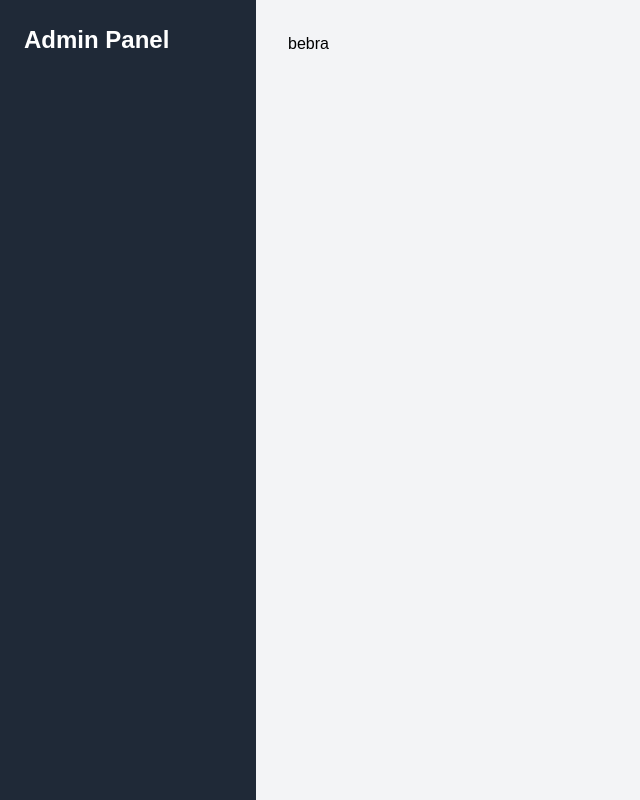
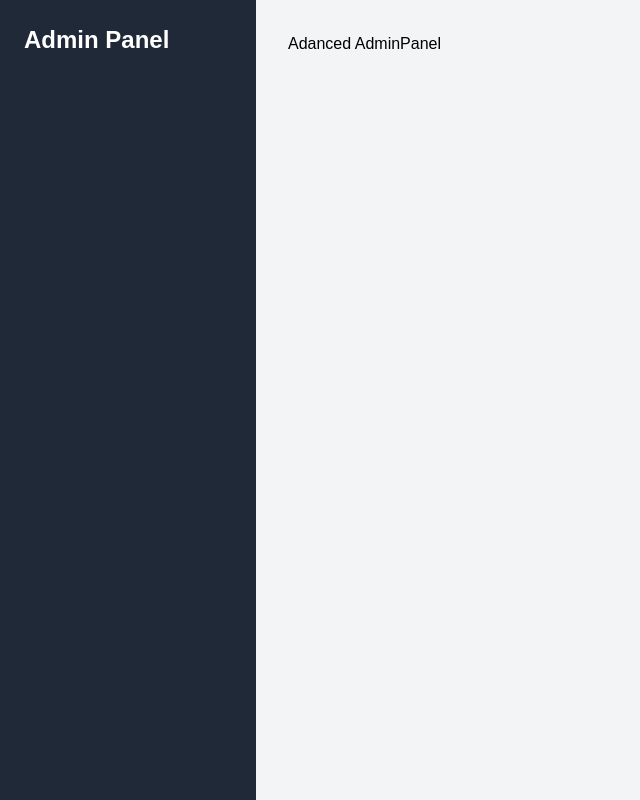
Before and after one commit to Volodymyr-Poshchalovskyi/Sinners-and-saints-React, a React (Vite) app: page /admin/advanced in a window 1280 px wide. Shown: the whole page, without its empty margins (0-640 px from the left). Built offline with nearby package versions, Linux system fonts and the light colour scheme; no server answers; a web font is replaced by a local one.

Commit message:
started creating auth logic

```diff
--- a/package.json
+++ b/package.json
@@ -10,6 +10,7 @@
     "format": "prettier --write ."
   },
   "dependencies": {
+    "@supabase/supabase-js": "^2.57.3",
     "framer-motion": "^12.23.12",
     "gsap": "^3.13.0",
     "i18next": "^25.4.2",
--- a/src/Pages/AdminPanel.jsx
+++ b/src/Pages/AdminPanel.jsx
@@ -3,19 +3,7 @@
 function AdminPanel() {
     return ( <div>
 
-        bebra
-        bebra
-        bebra
-        bebrabebra
-        bebra
-        bebra
-        bebra
-        bebra
-        bebra
-        bebra
-        bebra
-        bebra
-        bebra
+        AdminPanel
     </div> );
 }
 
--- a/src/Pages/AdvancedAdminPanel.jsx
+++ b/src/Pages/AdvancedAdminPanel.jsx
@@ -2,7 +2,7 @@
 
 function AdvancedAdminPanel() {
     return ( <div>
-        bebra
+        Adanced AdminPanel
     </div> );
 }
 
--- a/src/Pages/Login.jsx
+++ b/src/Pages/Login.jsx
@@ -1,4 +1,13 @@
 import React, { useState, useEffect } from 'react';
+import { createClient } from '@supabase/supabase-js';
+import { useNavigate } from 'react-router-dom';
+
+// --- Supabase клієнт ---
+// Ініціалізуємо Supabase один раз поза компонентом
+const supabaseUrl = process.env.REACT_APP_SUPABASE_URL;
+const supabaseAnonKey = process.env.REACT_APP_SUPABASE_ANON_KEY;
+const supabase = createClient(supabaseUrl, supabaseAnonKey);
+
 
 // Іконка Google для кнопки входу
 const GoogleIcon = () => (
@@ -30,31 +39,57 @@ const GoogleIcon = () => (
 );
 
 const Login = () => {
-  // За замовчуванням активна вкладка SIGN_IN
-  const [currentTab, setCurrentTab] = useState('SIGN_IN');
+  const [currentTab, setCurrentTab] = useState('STAFF'); // Змінено на STAFF за замовчуванням
   const [email, setEmail] = useState('');
   const [password, setPassword] = useState('');
+  const [error, setError] = useState(''); // Стан для відображення помилок
 
-  // --- НОВИЙ КОД: Хук для блокування прокрутки ---
+  // --- Хук для навігації ---
+  const navigate = useNavigate();
+
+  // --- Ефект для перевірки сесії та блокування скролу ---
   useEffect(() => {
-    // Коли компонент монтується, блокуємо скрол
     document.body.style.overflow = 'hidden';
 
-    // Коли компонент демонтується, повертаємо скрол
+    // Перевіряємо, чи користувач вже увійшов
+    const { data: { subscription } } = supabase.auth.onAuthStateChanged((event, session) => {
+      if (event === 'SIGNED_IN' && session) {
+        const userEmail = session.user.email;
+        // Клієнтська перевірка на випадок, якщо хтось зайшов з неавторизованого акаунта
+        if (userEmail.endsWith('@sinnersandsaints.la') || userEmail === 'volodymyr.poshchalovskyi@gmail.com') {
+          navigate('/admin/advanced');
+        } else {
+          // Якщо пошта не підходить, одразу виходимо і показуємо помилку
+          supabase.auth.signOut();
+          setError('This email address is not authorized for staff access.');
+        }
+      }
+    });
+
     return () => {
       document.body.style.overflow = 'auto';
+      subscription?.unsubscribe();
     };
-  }, []); // Пустий масив означає, що ефект виконається лише раз
+  }, [navigate]);
 
-  // Функція зміни вкладок
+  // --- Обробник входу через Google ---
+  const handleGoogleLogin = async () => {
+    setError(''); // Скидаємо помилку перед новою спробою
+    const { error } = await supabase.auth.signInWithOAuth({
+      provider: 'google',
+    });
+    if (error) {
+      setError(error.message);
+    }
+  };
+
   const handleTabChange = (tabName) => {
     setCurrentTab(tabName);
-    // Очищуємо поля при зміні вкладки
     setEmail('');
     setPassword('');
+    setError('');
   };
 
-  // Функція для визначення класів активної/неактивної вкладки
   const getTabClass = (tabName) => {
     const baseClasses = "py-4 px-8 text-xs font-semibold uppercase tracking-wider cursor-pointer transition-all duration-300 border-b-2";
     if (currentTab === tabName) {
@@ -63,9 +98,7 @@ const Login = () => {
     return `${baseClasses} text-gray-400 border-transparent hover:text-black`;
   };
 
-  // Рендер контенту в залежності від обраної вкладки
   const renderFormContent = () => {
-    // Додаємо ключ для анімації при зміні вкладки
     return (
       <div key={currentTab} className="max-w-sm mx-auto text-center animate-fadeIn">
         {(() => {
@@ -140,11 +173,14 @@ const Login = () => {
                   </div>
                    <button
                     type="button"
+                    onClick={handleGoogleLogin} // Додано обробник
                     className="w-full py-3 mt-4 bg-white text-gray-700 font-semibold text-sm border border-gray-300 flex items-center justify-center hover:bg-gray-50 transition-colors"
                   >
                     <GoogleIcon />
                     Sign in with Google
                   </button>
+                  {/* Відображення помилки, якщо вона є */}
+                  {error && <p className="text-red-500 text-xs mt-4">{error}</p>}
                 </>
               );
             default:
@@ -156,7 +192,6 @@ const Login = () => {
   };
 
   return (
-    // --- ЗМІНЕНО: додано pt-14 та видалено items-center ---
     <div className="min-h-screen flex justify-center bg-gray-100 font-sans p-14 mt-28">
       <div className="w-full max-w-xl text-center">
         {/* Заголовок */}
```
Also changed, not shown: 1 other file (tests, documents, lock files or other folders).
